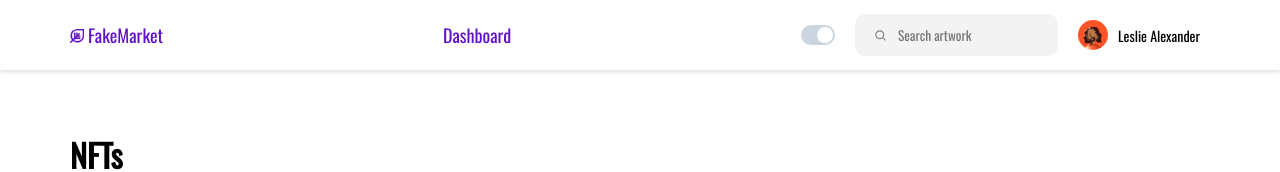
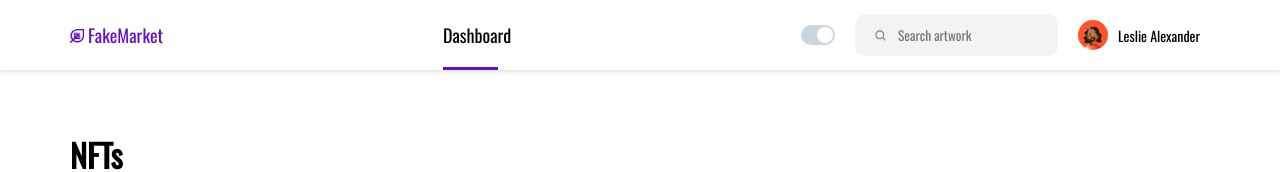
Before and after one commit to darklight9811/fakemarket, a Next.js app: page / in a window 1280 px wide. Shown: the top 172 px of the page. Built offline with nearby package versions, Linux system fonts and the light colour scheme; no server answers.

Commit message:
fixed navlink settings

```diff
--- a/src/components/form/Toggle/index.tsx
+++ b/src/components/form/Toggle/index.tsx
@@ -1,5 +1,7 @@
+// Packages
+import { useEffect, useState } from "react"
+
 // Component
-import { useEffect, useState } from "react"
 import * as styled from "./styled"
 import { ToggleProps } from "./types"
 
--- a/src/containers/Navbar/index.tsx
+++ b/src/containers/Navbar/index.tsx
@@ -53,7 +53,7 @@ const Navbar = (props: NavbarProps) => {
 						</styled.Link>
 					</Link>
 
-					{navbarItems.map(item => <Link key={item.href} href={item.href} passHref><styled.Link>{item.label}</styled.Link></Link>)}
+					{navbarItems.map(item => <Link key={item.href} href={item.href} passHref><styled.Navlink>{item.label}</styled.Navlink></Link>)}
 
 					<Box vertical="center" horizontal="space-around" itemMargin={"0 10px"}>
 						<Toggle name="navbar" value={isToggled} onChange={value => setMode(value ? "dark" : "light")} />
--- a/src/containers/Navbar/styled.ts
+++ b/src/containers/Navbar/styled.ts
@@ -6,6 +6,7 @@ import { mapColor } from "../../utils/theme"
 
 export const Container = styled.nav`
 	height: 70px;
+	position: relative;
 
 	margin-bottom: 40px;
 
@@ -24,3 +25,27 @@ export const Link = styled.a`
 		width: 14px;
 	}
 `
+
+export const Navlink = styled.a`
+	color: ${mapColor("contrast")};
+	text-decoration: none;
+
+	font-size: 18px;
+
+	& img {
+		width: 14px;
+	}
+
+	&:before {
+		content: "";
+
+		width: 55px;
+		height: 3px;
+
+		position: absolute;
+
+		background-color: ${({ theme }) => mapColor(theme.mode === "light" ? "primary" : "contrast")};
+
+		bottom: 0;
+	}
+`
```
